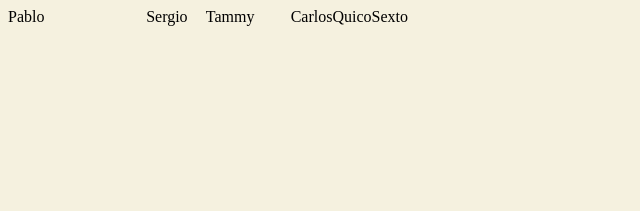
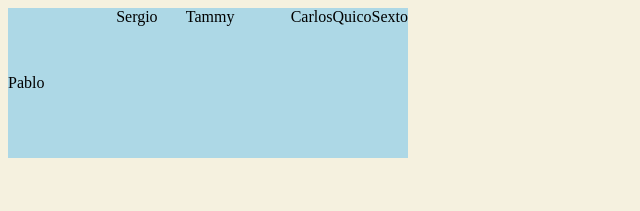
Before and after one commit to agespinosa/hjc, a plain HTML site: page Seccion14FlexBox/index.html in a window 1280 px wide. Shown: the whole page, without its empty margins (0-640 px from the left). Drawn offline with Linux system fonts and the light colour scheme.

Commit message:
Alinear item

```diff
--- a/Seccion14FlexBox/main.css
+++ b/Seccion14FlexBox/main.css
@@ -3,17 +3,19 @@ body{
     width: 400px;
 }
 .flex{
+    background-color: lightblue;
+    height: 150px;
     display: flex;
     /* flex-direction: row; */
     /* flex-wrap: wrap; */
     flex-flow: row wrap; /* Direccion mas si embuelve o no el contenido*/
-    height: 200px;
 
 }
 .primero{
     /* flex-grow: 1;
     flex-basis: 120px; */
-    flex: 1 120px;
+    flex: 1 80px;
+    align-self: center;
 }
 .tercero{
     flex-grow: 2;
```
